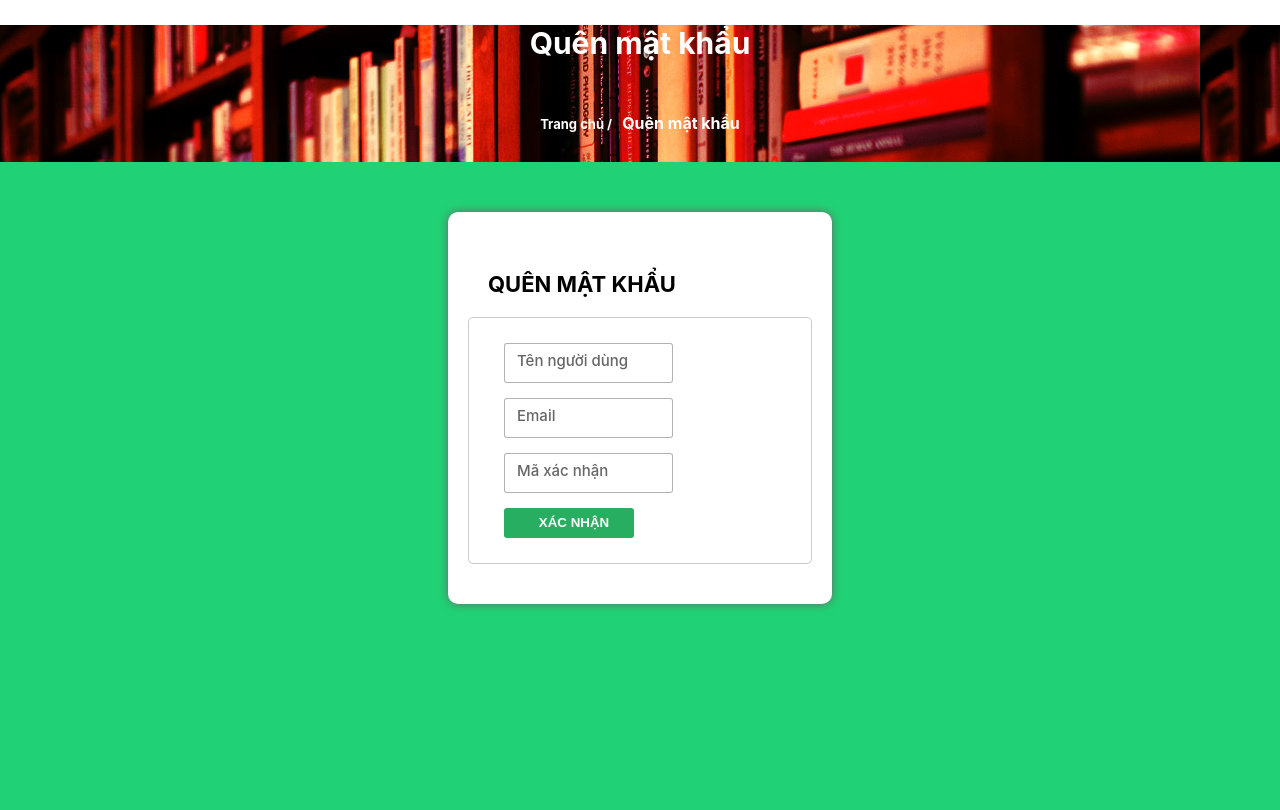
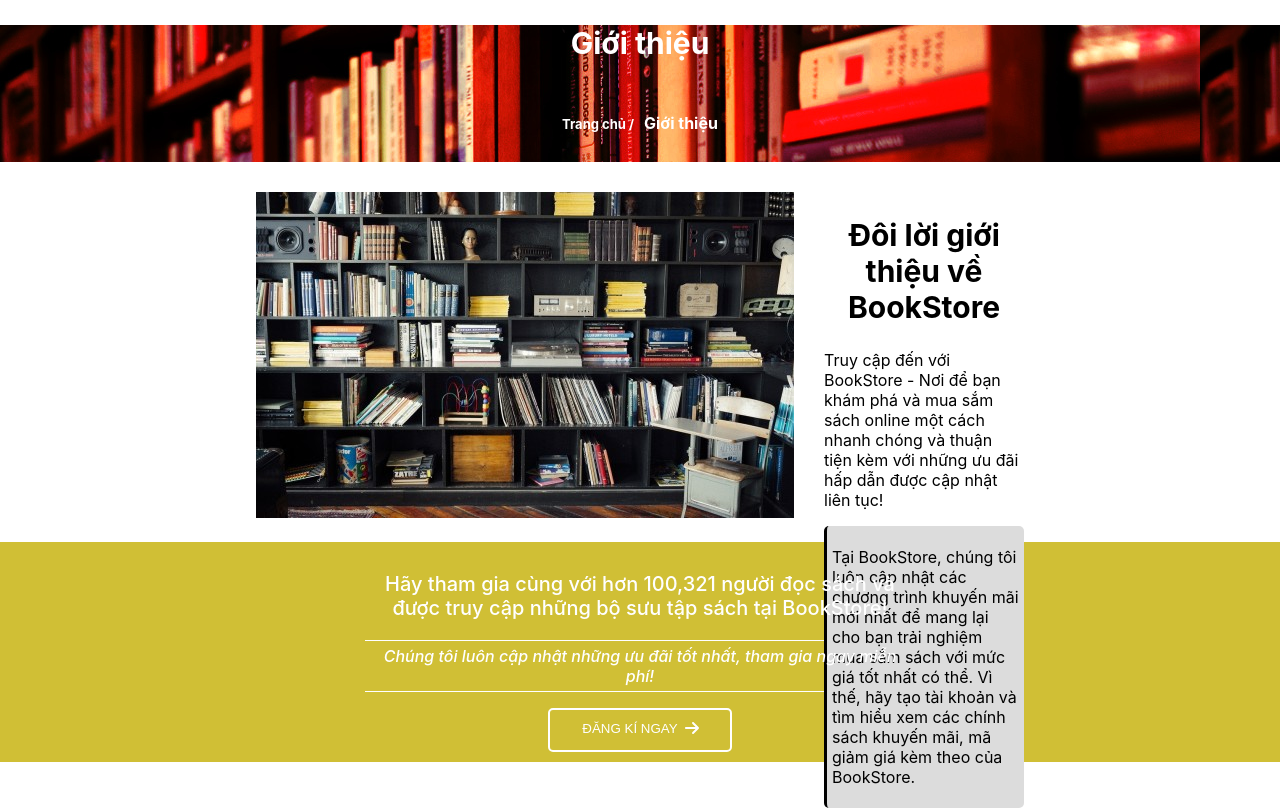
Before and after one commit to HoangTrungHieu-20130260/BookStore, a React (Create React App) app in the folder client/: page / in a window 1280 px wide. Shown: the top 810 px of the page. Built offline with nearby package versions, Linux system fonts and the light colour scheme.

Commit message:
create about us site

```diff
--- a/client/src/index.tsx
+++ b/client/src/index.tsx
@@ -8,6 +8,7 @@ import Checkout from "./pages/checkoutScreen/Checkout";
 import Login from "./pages/login/Login";
 import Register from "./pages/register/Register";
 import Forgot from "./pages/forgot/Forgot";
+import About from "./pages/aboutUs/About";
 
 
 const root = ReactDOM.createRoot(
@@ -15,7 +16,7 @@ const root = ReactDOM.createRoot(
 );
 root.render(
   <React.StrictMode>
-    <Forgot />
+    <About />
   </React.StrictMode>
 );
 
--- /dev/null
+++ b/client/src/pages/aboutUs/About.css
@@ -0,0 +1,100 @@
+.container {
+    background-color: white;
+}
+
+.login_label {
+    background: url("../../images/Label Images/cart label.jpg");
+    color: white;
+    margin-bottom: 30px;
+}
+
+.title{
+    font-size: 30px;
+    text-align: center;
+}
+
+.login_page {
+    display: flex;
+    justify-content: center;
+}
+
+.login_home{
+    font-size: 13px;
+    font-weight: bold;
+    cursor: pointer;
+}
+
+.login_name {
+    margin-left: 10px;
+    font-size: 16px;
+}
+
+.content{
+    display: flex;
+    margin: 0 20%;
+    height: 350px;
+}
+
+.info {
+    margin-left: 30px;
+}
+
+.description{
+    border-left: 3px solid black;
+    border-radius: 5px;
+    padding: 5px;
+    background-color: #dcdcdc;
+}
+
+.signup {
+    background-color: #d0bf35;
+    color: white;
+}
+
+.text-info {
+    margin: 0 auto;
+    width: 550px;
+    text-align: center;
+    padding: 10px;
+}
+
+.general{
+    font-size: 20px;
+    font-weight: 500;
+}
+
+.offer{
+    border-top: 1px solid white;
+    border-bottom: 1px solid white;
+    padding: 5px;
+    font-style: italic;
+    font-weight: 500;
+}
+
+.button{
+    margin: 0 auto;
+    background-color: #d0bf35;
+    color: white;
+    text-transform: uppercase;
+    font-weight: 600;
+    border-radius: 5px;
+    cursor: pointer;
+    width: 180px;
+    height: 40px;
+    text-align: center;
+    border: 2px solid white;
+}
+
+.signup-button{
+    margin-left: -20px;
+    margin-top: 10px;
+    background-color: #d0bf35;
+    border: none;
+    color: white;
+    text-transform: uppercase;
+}
+
+.icon {
+    position: absolute;
+    padding-top: 10px;
+}
--- /dev/null
+++ b/client/src/pages/aboutUs/About.tsx
@@ -0,0 +1,44 @@
+import React from "react";
+import "./About.css";
+import AboutImage from "../../images/Label Images/about.jpg";
+import { FaArrowRight } from "react-icons/fa6";
+
+function About(){
+    return (
+        <div className={"container"}>
+            <div className={"login_label"}>
+                <div className={"login_title"}>
+                    <h2 className={"title"}>Giới thiệu</h2>
+                </div>
+                <div className={"login_page"}>
+                    <a><h6 className={"login_home"}>Trang chủ /</h6></a>
+                    <h5 className={"login_name"}>Giới thiệu</h5>
+                </div>
+            </div>
+            <div className={"content"}>
+                <div className={"image"}>
+                    <img className={"about-image"} src={AboutImage} />
+                </div>
+                <div className={"info"}>
+                    <h2 className={"title"}>Đôi lời giới thiệu về BookStore</h2>
+                    <p className={"para"}>Truy cập đến với BookStore - Nơi để bạn khám phá và mua sắm sách online một cách nhanh chóng và thuận tiện kèm với những ưu đãi hấp dẫn được cập nhật liên tục!</p>
+                    <div className={"description"}>
+                        <p className={"intro"}>Tại BookStore, chúng tôi luôn cập nhật các chương trình khuyến mãi mới nhất để mang lại cho bạn trải nghiệm mua sắm sách với mức giá tốt nhất có thể. Vì thế, hãy tạo tài khoản và tìm hiểu xem các chính sách khuyến mãi, mã giảm giá kèm theo của BookStore.</p>
+                    </div>
+                </div>
+            </div>
+            <div className={"signup"}>
+                <div className={"text-info"}>
+                    <p className={"general"}>Hãy tham gia cùng với hơn 100,321 người đọc sách và được truy cập những bộ sưu tập sách tại BookStore!</p>
+                    <p className={"offer"}>Chúng tôi luôn cập nhật những ưu đãi tốt nhất, tham gia ngay miễn phí!</p>
+                    <div className={"button"}>
+                        <input className={"signup-button"} value={"Đăng Kí Ngay"} type={"submit"}/>
+                        <FaArrowRight className={"icon"}/>
+                    </div>
+                </div>
+            </div>
+        </div>
+    )
+}
+
+export default About;
```
Also changed, not shown: client/src/images/Label Images/about.jpg (added).
